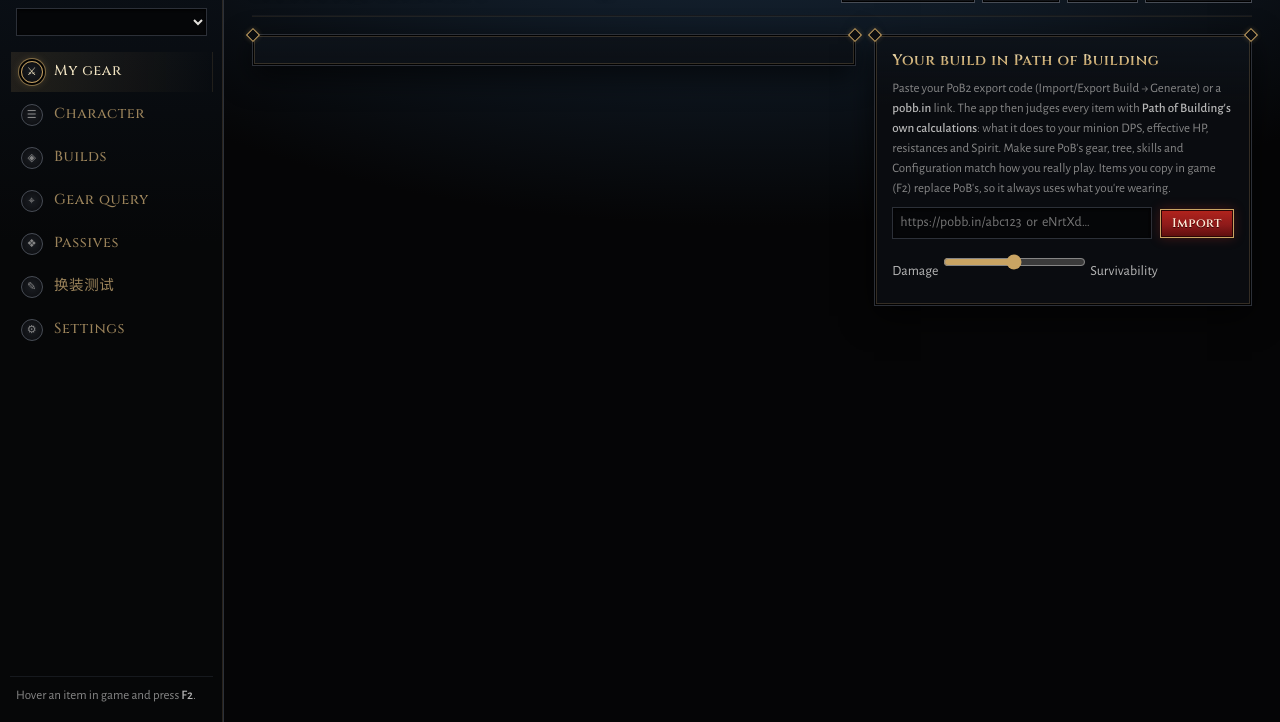
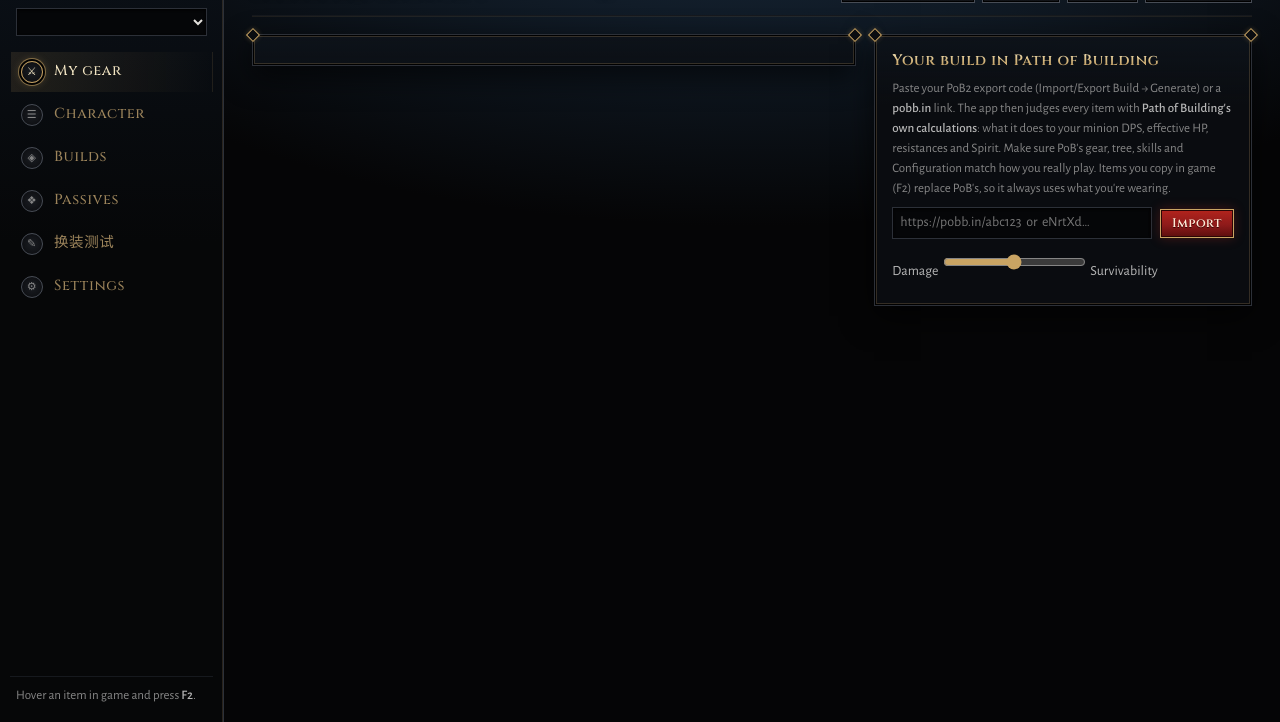
Before and after one commit to zhangyh222/poe2-upgrade-checker-zh-tw, an Electron app: page src/ui/settings.html in a window 1280 px wide. Shown: the part 78-800 px from the top of the page. Drawn offline with Linux system fonts and the light colour scheme; no server answers.

Commit message:
Retire the gear query tab; items now come in from the game clipboard

```diff
--- a/src/ui/settings.html
+++ b/src/ui/settings.html
@@ -16,7 +16,6 @@
       <button data-tab="gear" class="active" data-i18n-html="<i>⚔</i>My gear"><i>⚔</i>My gear</button>
       <button data-tab="char" data-i18n-html="<i>☰</i>Character"><i>☰</i>Character</button>
       <button data-tab="builds" data-i18n-html="<i>◈</i>Builds"><i>◈</i>Builds</button>
-      <button data-tab="gearquery" data-i18n-html="<i>⌖</i>Gear query"><i>⌖</i>Gear query</button>
       <button data-tab="passives" data-i18n-html="<i>❖</i>Passives"><i>❖</i>Passives</button>
       <button data-tab="test" data-i18n-html="<i>✎</i>换装测试"><i>✎</i>换装测试</button>
       <button data-tab="options" data-i18n-html="<i>⚙</i>Settings"><i>⚙</i>Settings</button>
@@ -235,6 +234,9 @@
     </section>
 
 
+    <!-- Gear query: the trade-search page is not used any more (items come in by
+         pasting game text into 换装测试). The section stays so the code path keeps
+         working; add the tab button back to use it. -->
     <section class="tab" id="tab-gearquery">
       <header class="page-head">
         <div><h2 data-i18n="Gear query">Gear query</h2><div class="sub" data-i18n="What the item you wear has, and what the replacement must keep. Tier 1 is the strongest roll.">What the item you wear has, and what the replacement must keep. Tier 1 is the strongest roll.</div></div>
```
